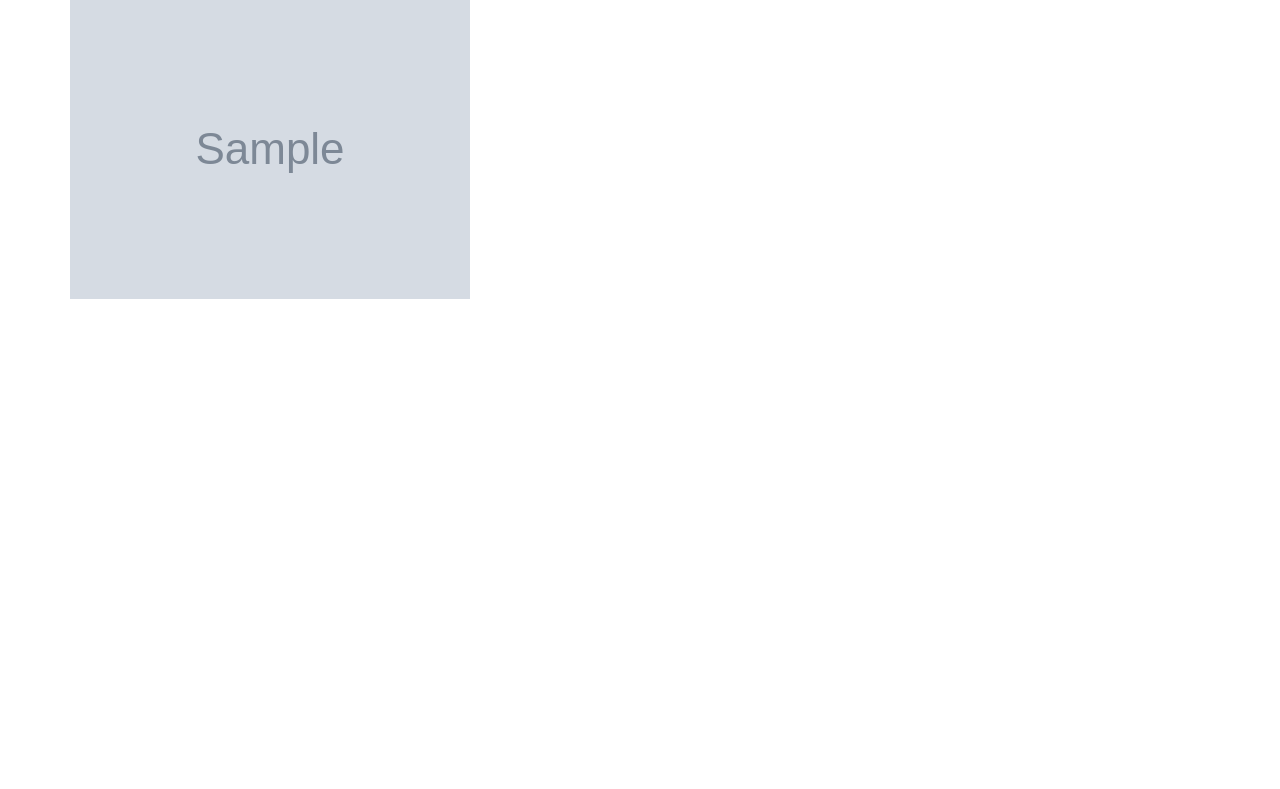
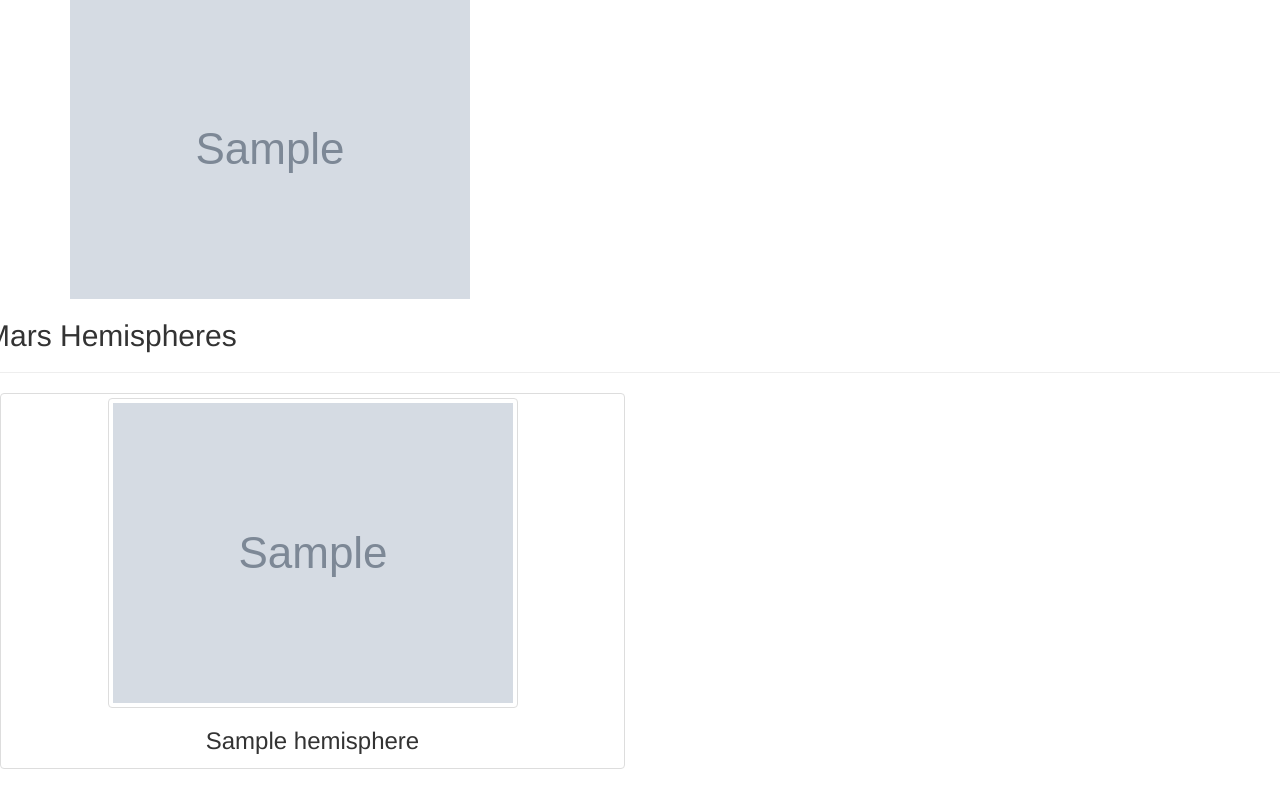
Before and after one commit to dornabdi/Mission-to-Mars, a Flask app: page / in a window 1280 px wide. Shown: the part 468-1257 px from the top of the page. Before the commit the page ends 767 px from the top, so only its background shows below. Run offline with Flask 2, Linux system fonts and the light colour scheme; grey boxes marked "Sample" are stand-in pictures; a database or web service that is not in the repository returns one stand-in record (values such as "Sample title"); some libraries are stand-ins or nearby versions.

Commit message:
Challenge Commit

```diff
--- a/templates/index.html
+++ b/templates/index.html
@@ -53,5 +53,24 @@
             </div>
         </div>
     </div>
+    <!-- Mars Hemisphere Images -->
+    <div class="row" id ="mars-hemispheres">
+        <div class = "header">
+            <h2 class = "text center">Mars Hemispheres</h2>
+        </div>
+        <hr>
+
+        {% for hemisphere in mars.hemispheres %}
+        <div class="col-md-6">
+            <div class ="thumbnail">
+                <!--thumbnails-->
+                <img src="{{hemisphere.img_url | default('static/images/error.png', true)}}" alt="..." class="img-thumbnail">
+                <div class = "mars-caption">
+                    <h3 class="text-center">{{hemisphere.title}}</h3>
+                </div>
+            </div>
+        </div>
+    </div>
+    {% endfor %}
 </body>
 </html>
```
Also changed, not shown: scraping.py (+7 -6 lines), 1 other file.
